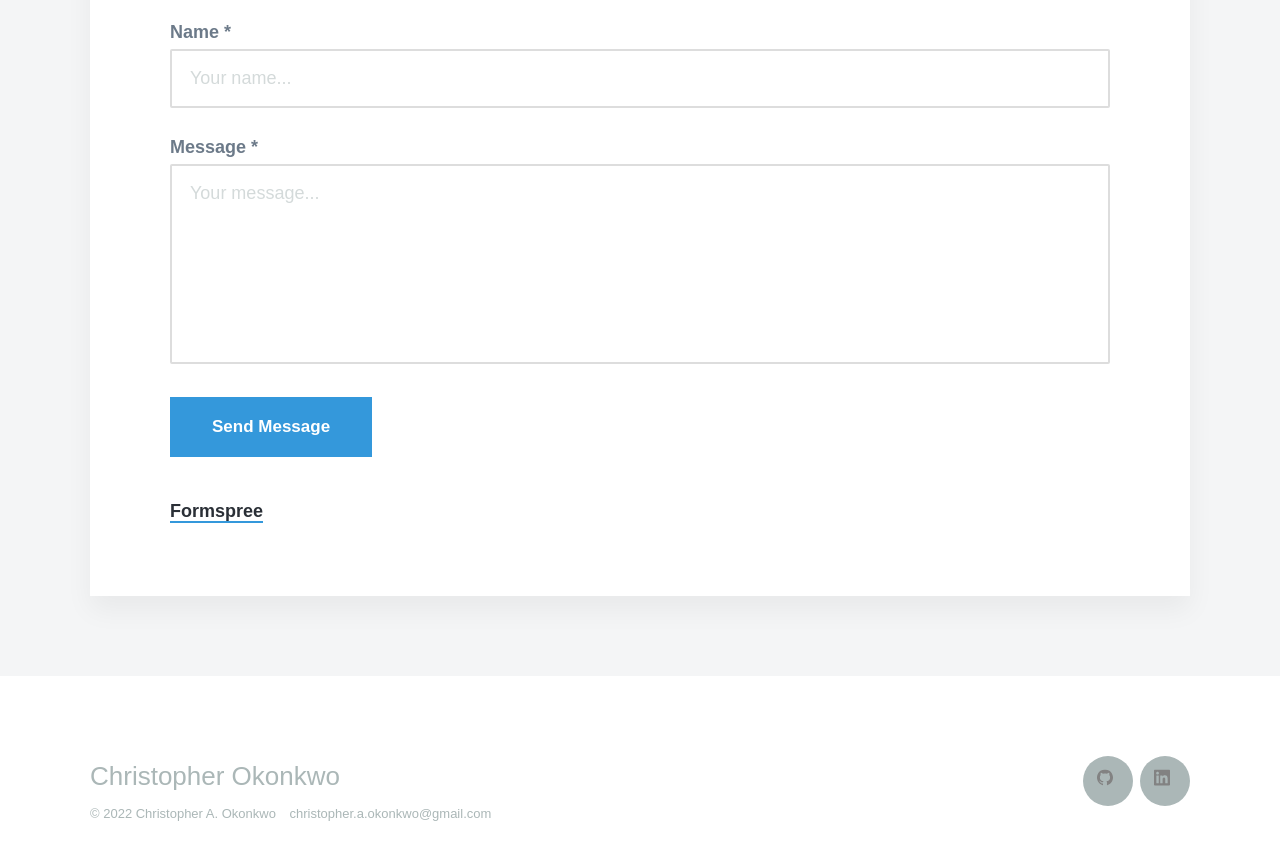
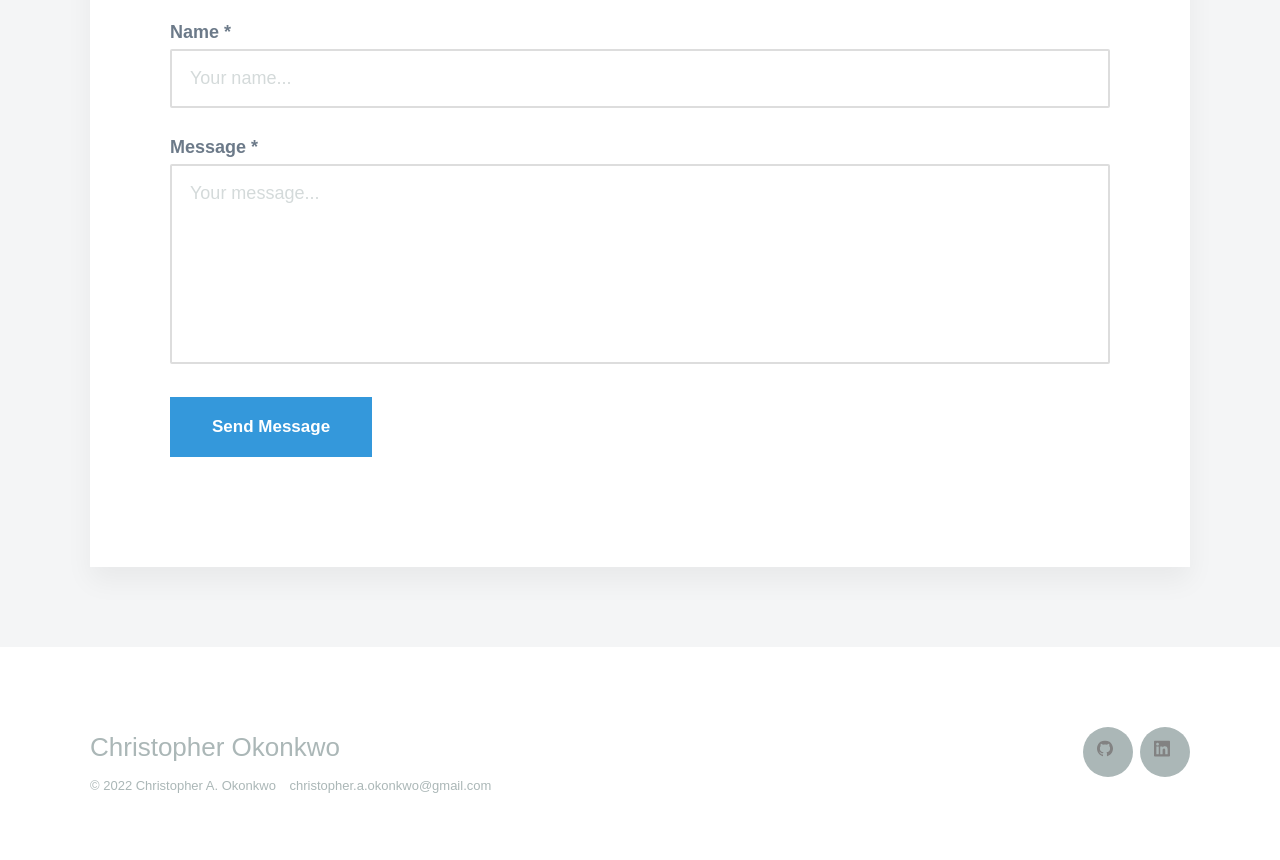
Before and after one commit to crisokonkwo/crisokonkwo.github.io, a Jekyll site: the page built from _pages/contact.md, in a window 1280 px wide and 900 px high, scrolled down 701 px. Shown: the top 860 px of the window. Built offline with Jekyll 4.4.1, drawn with Linux system fonts in a browser that asks for light colours; nearby versions of some CDN libraries; some web fonts are replaced.

Commit message:
Update contact.md

```diff
--- a/_pages/contact.md
+++ b/_pages/contact.md
@@ -7,4 +7,4 @@ featured_image:
 
 {% include contact-form.html %}
 
-[Formspree](https://formspree.io/create/jekyllthemes)
+<!--[Formspree](https://formspree.io/create/jekyllthemes)-->
```
